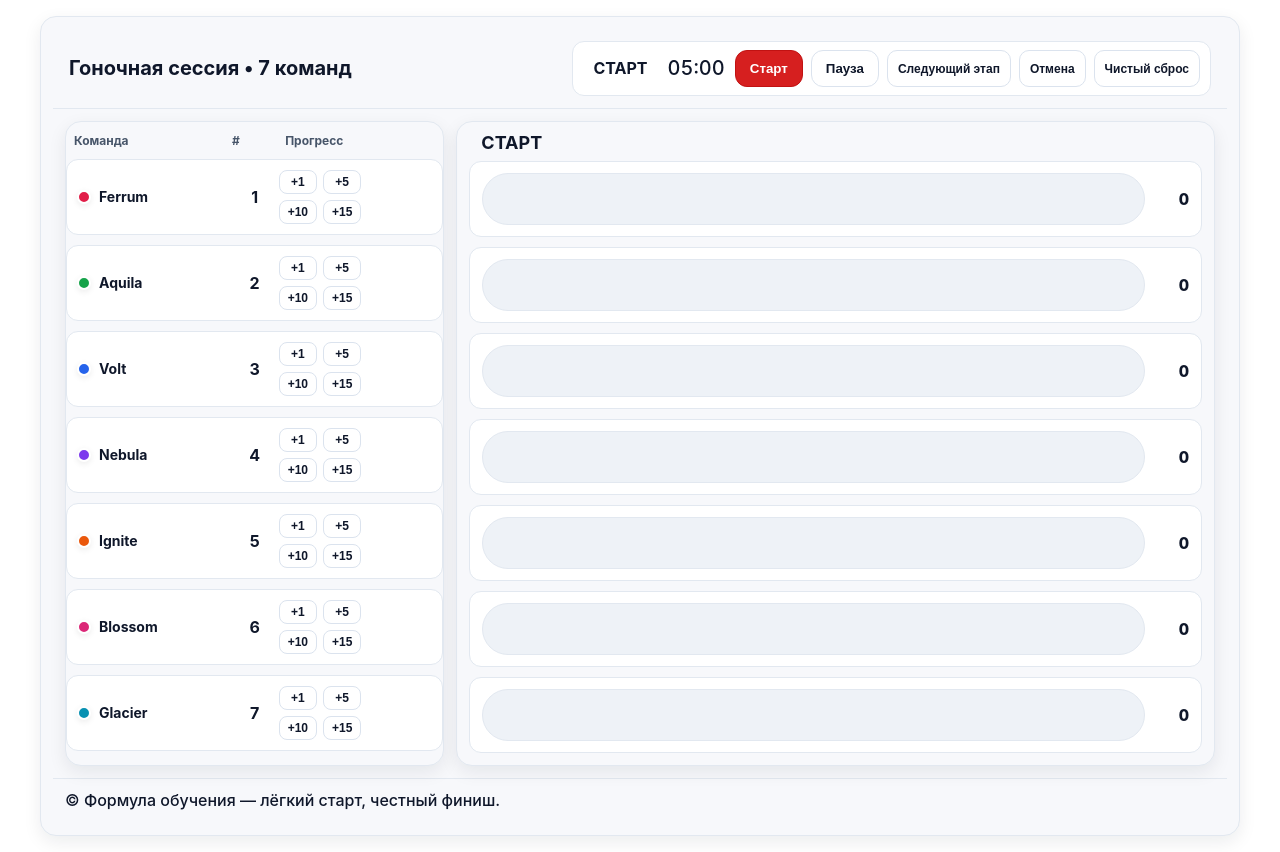
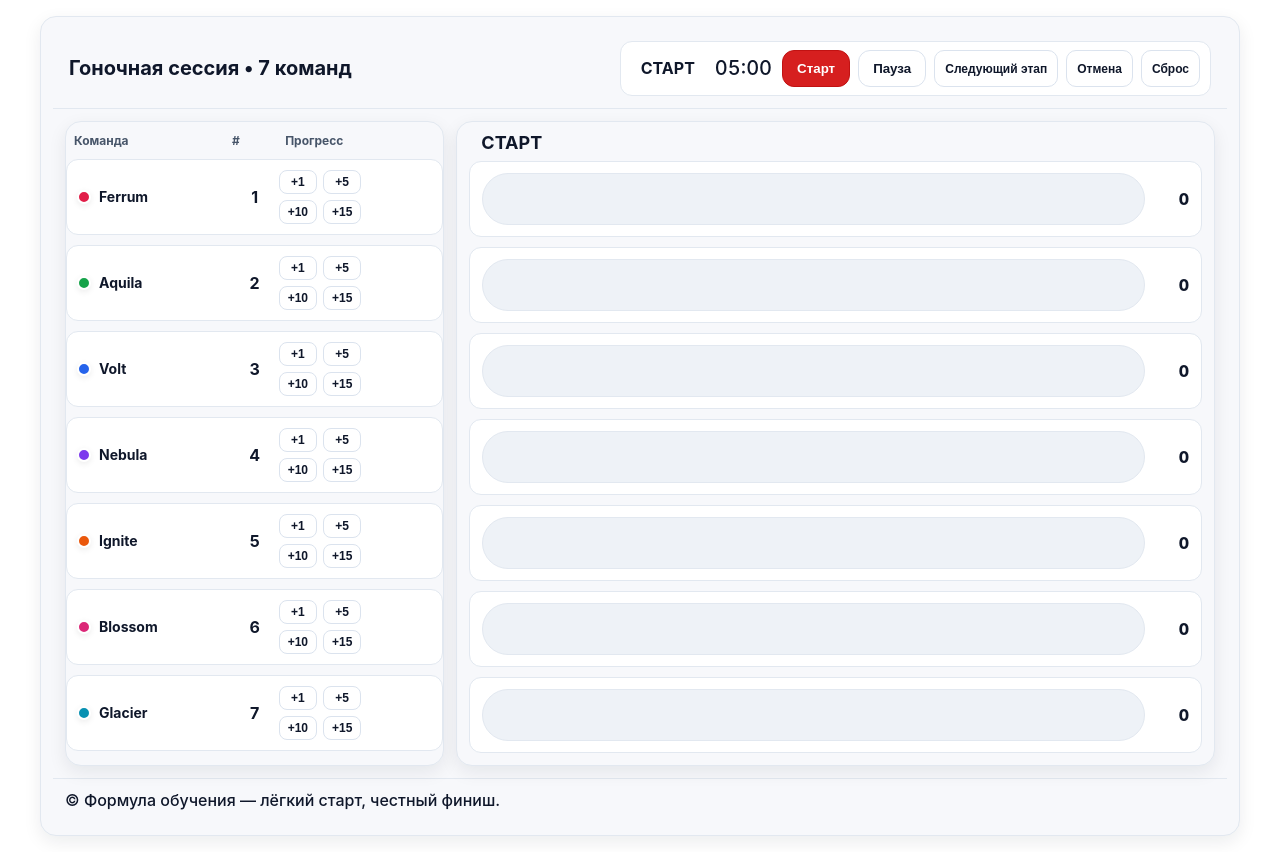
Before and after one commit to scm1ok-source/race, a plain HTML site: page index.html in a window 1280 px wide. Drawn offline with Linux system fonts and the light colour scheme.

Commit message:
Update index.html

```diff
--- a/index.html
+++ b/index.html
@@ -75,7 +75,7 @@ button.primary{background:#d61f1f;border-color:#c11212;color:#fff}
         <button id="btnPause">Пауза</button>
         <button id="btnNext" class="small">Следующий этап</button>
         <button id="btnUndo" class="small">Отмена</button>
-        <button id="btnHard" class="small">Чистый сброс</button>
+        <button id="btnHard" class="small">Сброс</button>
       </div>
     </div>
   </div>
```
